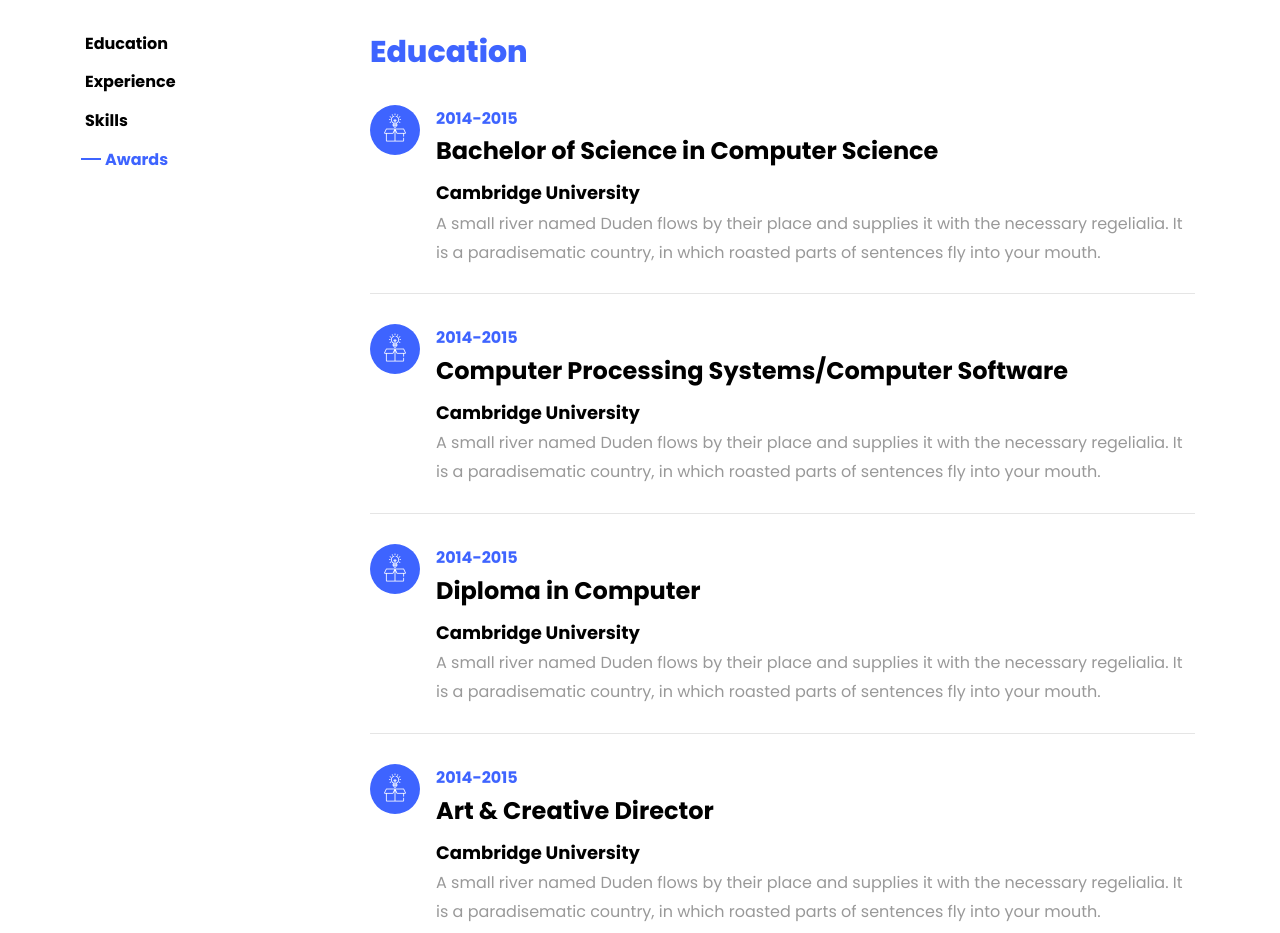
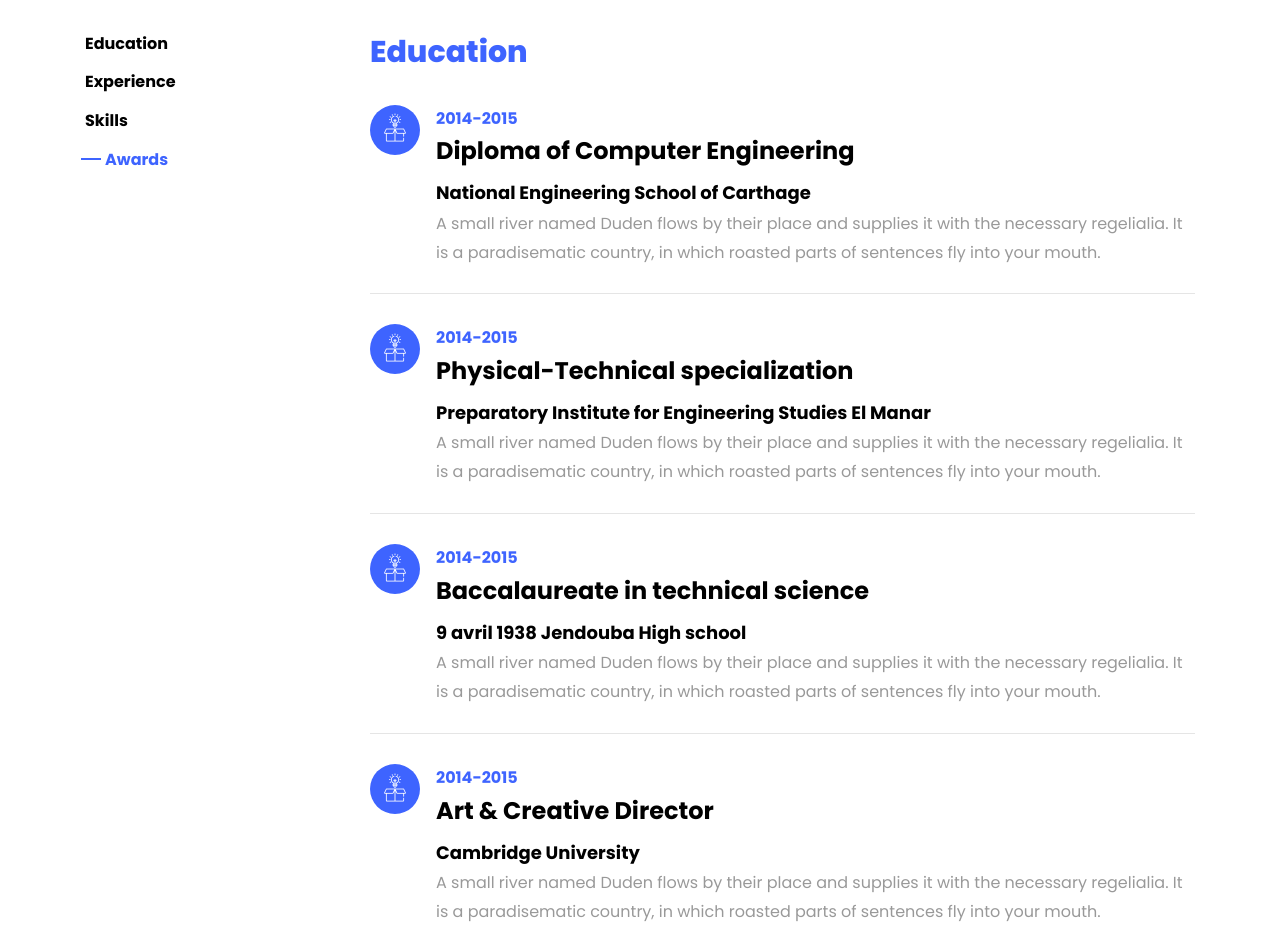
Before and after one commit to GuiltyNeuron/achrafkhazri, a plain HTML site: page index.html in a window 1280 px wide. Shown: the part 1760-2693 px from the top of the page. Drawn offline with Linux system fonts and the light colour scheme; files whose address does not match are found by name.

Commit message:
:truck: Updating index

```diff
--- a/index.html
+++ b/index.html
@@ -155,8 +155,8 @@
 					    	</div>
 					    	<div class="text pl-3">
 		    					<span class="date">2014-2015</span>
-		    					<h2>Bachelor of Science in Computer Science</h2>
-		    					<span class="position">Cambridge University</span>
+		    					<h2>Diploma of Computer Engineering</h2>
+		    					<span class="position">National Engineering School of Carthage </span>
 		    					<p>A small river named Duden flows by their place and supplies it with the necessary regelialia. It is a paradisematic country, in which roasted parts of sentences fly into your mouth.</p>
 	    					</div>
 	    				</div>
@@ -166,8 +166,8 @@
 					    	</div>
 					    	<div class="text pl-3">
 		    					<span class="date">2014-2015</span>
-		    					<h2>Computer Processing Systems/Computer Software</h2>
-		    					<span class="position">Cambridge University</span>
+		    					<h2>Physical-Technical specialization</h2>
+		    					<span class="position">Preparatory Institute for Engineering Studies El Manar</span>
 		    					<p>A small river named Duden flows by their place and supplies it with the necessary regelialia. It is a paradisematic country, in which roasted parts of sentences fly into your mouth.</p>
 		    				</div>
 	    				</div>
@@ -177,8 +177,8 @@
 					    	</div>
 					    	<div class="text pl-3">
 		    					<span class="date">2014-2015</span>
-		    					<h2>Diploma in Computer</h2>
-		    					<span class="position">Cambridge University</span>
+		    					<h2>Baccalaureate in technical science</h2>
+		    					<span class="position">9 avril 1938 Jendouba High school </span>
 		    					<p>A small river named Duden flows by their place and supplies it with the necessary regelialia. It is a paradisematic country, in which roasted parts of sentences fly into your mouth.</p>
 		    				</div>
 	    				</div>
```
